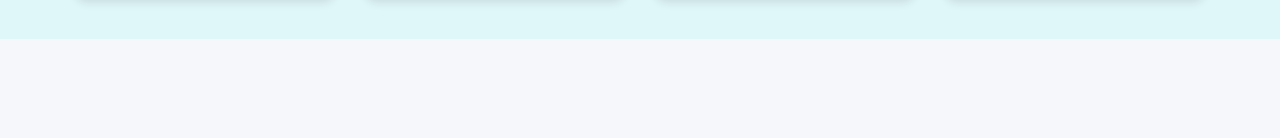
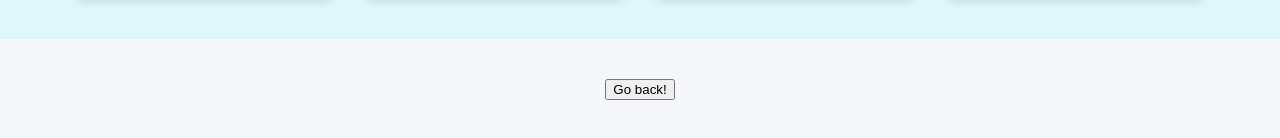
Before and after one commit to Extreme-Weather-Alert-Project/weatherreponew, a plain HTML site: page about.html in a window 1280 px wide. Shown: the part 438-576 px from the top of the page. Drawn offline with Linux system fonts and the light colour scheme.

Commit message:
gobackbtn

```diff
--- a/about.html
+++ b/about.html
@@ -44,6 +44,11 @@
             </div>
         </div>
     </section>
+    <form class="goBack">
+        <input type="button"
+        value="Go back!"
+        onclick="history.back()">
+    </form>
 </body>
 
 </html>
--- a/aboutus.css
+++ b/aboutus.css
@@ -68,3 +68,14 @@ p {
   background-color: #e0f7fa; /* light blue background */
   padding: 40px 20px;
 }
+
+.goBack{
+text-align: center;
+margin: 20px;
+padding: 20px 20px;
+}
+
+.goBack :hover{
+  cursor: pointer;
+
+}
```
